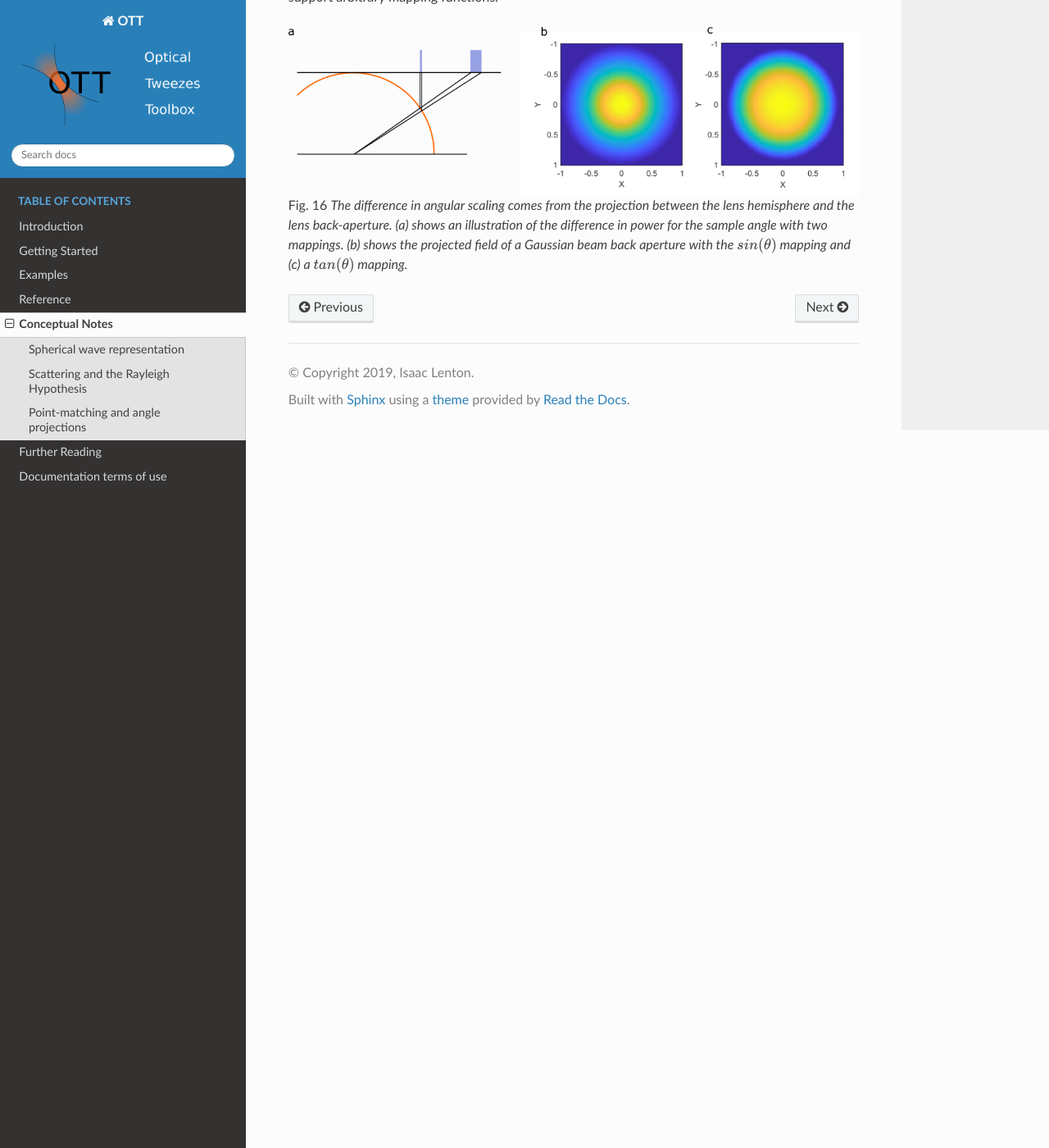
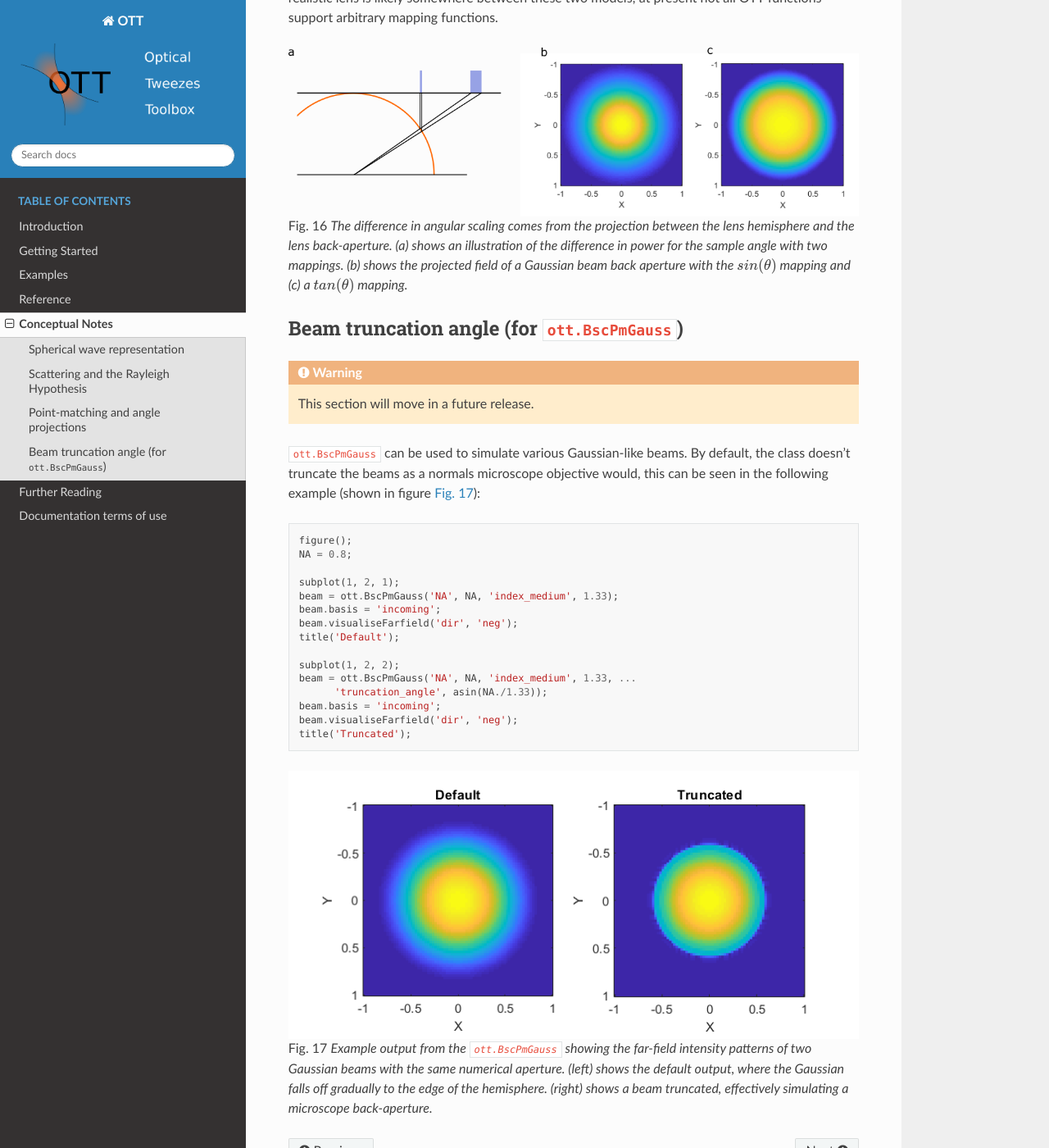
Before and after one commit to ilent2/ott, a Sphinx documentation site: the page built from docs/Conceptual-Notes.rst, in a window 1280 px wide and 1400 px high, scrolled down 3409 px. Shown: the whole window at 82% size. Built offline with Sphinx 7.4.7 and the Read the Docs theme 2.0.0, drawn with Linux system fonts in a browser that asks for light colours; cross-references to code outside the pages are shown as plain code; some of the changed text lies outside the part shown.

Commit message:
Added documentation on BscPmGauss's truncation_angle (Ref. #41)
  * Updated the class constructor documentation
  * Added some notes to the documentation/conceptual notes

```diff
--- a/docs/Conceptual-Notes.rst
+++ b/docs/Conceptual-Notes.rst
@@ -167,3 +167,40 @@ at present not all OTT functions support arbitrary mapping functions.
    (b) shows the projected field of a Gaussian beam back aperture
    with the :math:`sin(\theta)` mapping
    and (c) a :math:`tan(\theta)` mapping.
+
+Beam truncation angle (for :class:`ott.BscPmGauss`)
+===================================================
+
+.. warning:: This section will move in a future release.
+
+:class:`ott.BscPmGauss` can be used to simulate various Gaussian-like
+beams.  By default, the class doesn't truncate the beams as a
+normals microscope objective would, this can be seen in the following
+example (shown in figure :numref:`conception-truncation-angle`)::
+
+   figure();
+   NA = 0.8;
+
+   subplot(1, 2, 1);
+   beam = ott.BscPmGauss('NA', NA, 'index_medium', 1.33);
+   beam.basis = 'incoming';
+   beam.visualiseFarfield('dir', 'neg');
+   title('Default');
+
+   subplot(1, 2, 2);
+   beam = ott.BscPmGauss('NA', NA, 'index_medium', 1.33, ...
+         'truncation_angle', asin(NA./1.33));
+   beam.basis = 'incoming';
+   beam.visualiseFarfield('dir', 'neg');
+   title('Truncated');
+
+.. _conception-truncation-angle:
+.. figure:: images/Conception/truncationAngle.png
+   :alt: Image describing truncation_angle paramter
+
+   Example output from the :class:`ott.BscPmGauss` showing the
+   far-field intensity patterns of two Gaussian beams with the
+   same numerical aperture.  (left) shows the default output, where
+   the Gaussian falls off gradually to the edge of the hemisphere.
+   (right) shows a beam truncated, effectively simulating a
+   microscope back-aperture.
```
Also changed, not shown: docs/images/Conception/truncationAngle.png (added), 1 other file.
